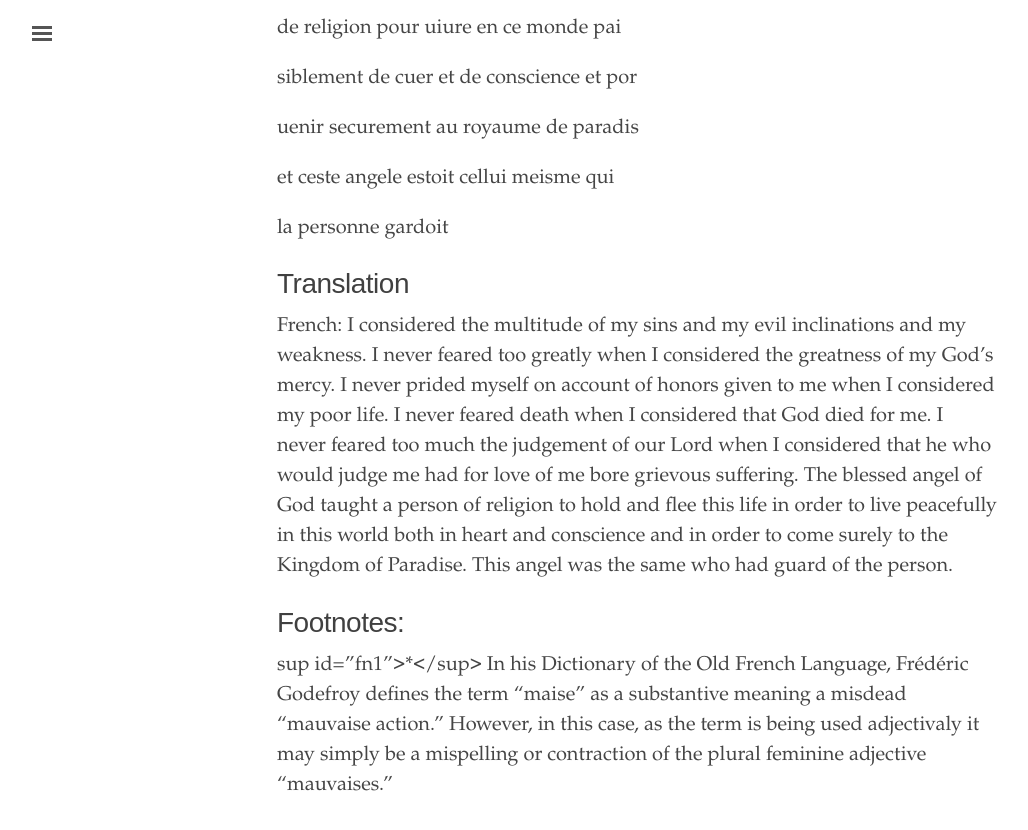
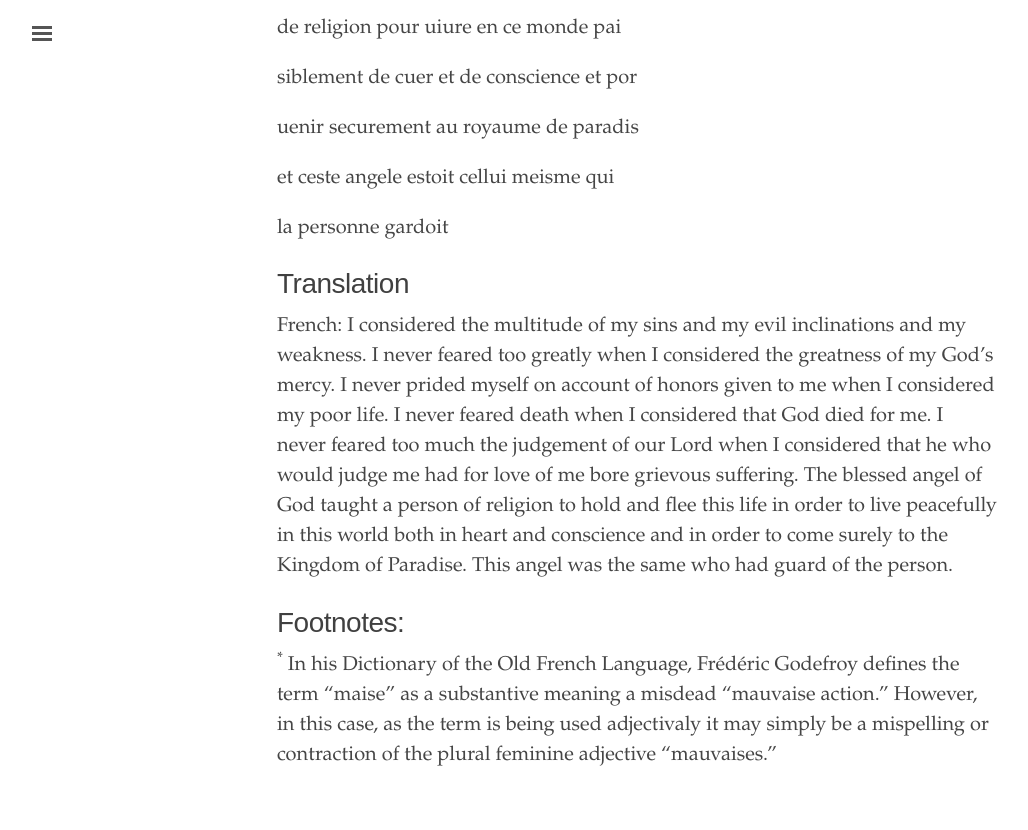
Before and after one commit to oldfrenchtexts/L-aiguillon-d-amour-divine, a Jekyll site: the page built from _texts/Folio 2R.md, in a window 1280 px wide and 900 px high, scrolled down 1835 px. Shown: the top 830 px of the window, without its empty margins (3-1031 px from the left). Built offline with Jekyll 4.4.1, drawn with Linux system fonts in a browser that asks for light colours.

Commit message:
Update Folio 2R.md

```diff
--- a/_texts/Folio 2R.md
+++ b/_texts/Folio 2R.md
@@ -56,4 +56,4 @@ French: I considered the multitude of my sins and my evil inclinations and my we
 
 # Footnotes:
 
-sup id="fn1">*</sup> In his Dictionary of the Old French Language, Frédéric Godefroy defines the term "maise" as a substantive meaning a misdead "mauvaise action." However, in this case, as the term is being used adjectivaly it may simply be a mispelling or contraction of the plural feminine adjective "mauvaises."
+<sup id="fn1">*</sup> In his Dictionary of the Old French Language, Frédéric Godefroy defines the term "maise" as a substantive meaning a misdead "mauvaise action." However, in this case, as the term is being used adjectivaly it may simply be a mispelling or contraction of the plural feminine adjective "mauvaises."
```
